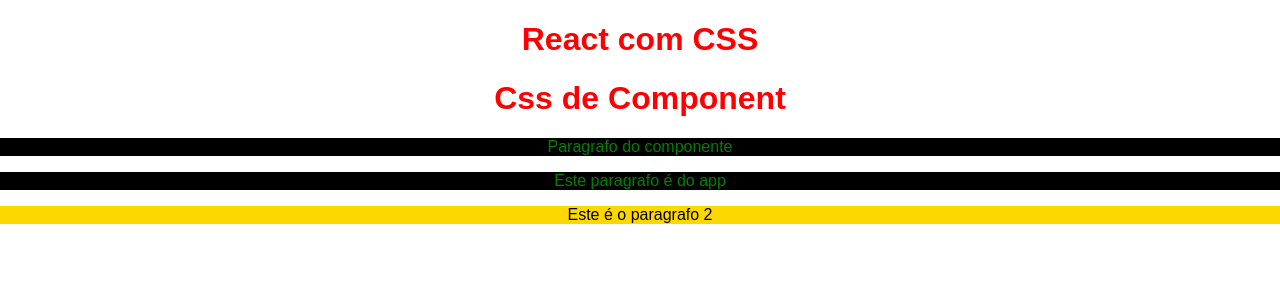
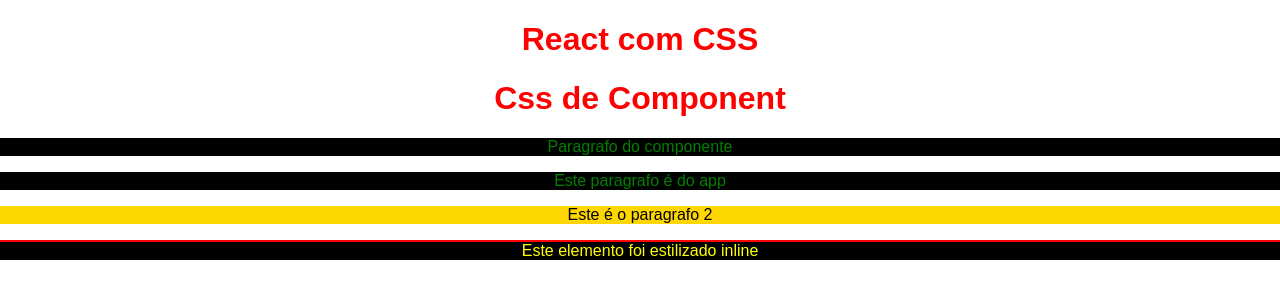
Before and after one commit to rbragadev/curso-react-matheus, a React (Create React App) app: page / in a window 1280 px wide. Shown: the top 300 px of the page. Built offline with nearby package versions, Linux system fonts and the light colour scheme.

Commit message:
aula css inline

```diff
--- a/src/App.js
+++ b/src/App.js
@@ -9,6 +9,15 @@ function App() {
         <MyComponent></MyComponent>
         <p>Este paragrafo é do app</p>
         <p className="my-comp-paragraph">Este é o paragrafo 2</p>
+        <p
+          style={{
+            color: 'yellow',
+            backgroundColor: 'black',
+            borderTop: '2px solid red',
+          }}
+        >
+          Este elemento foi estilizado inline
+        </p>
       </div>
     </div>
   );
```
